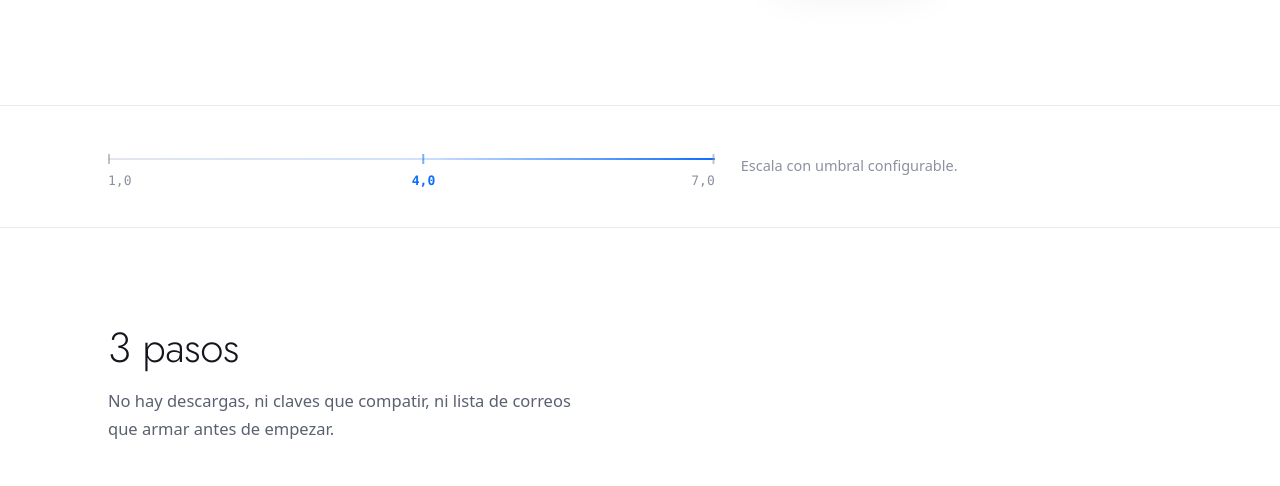
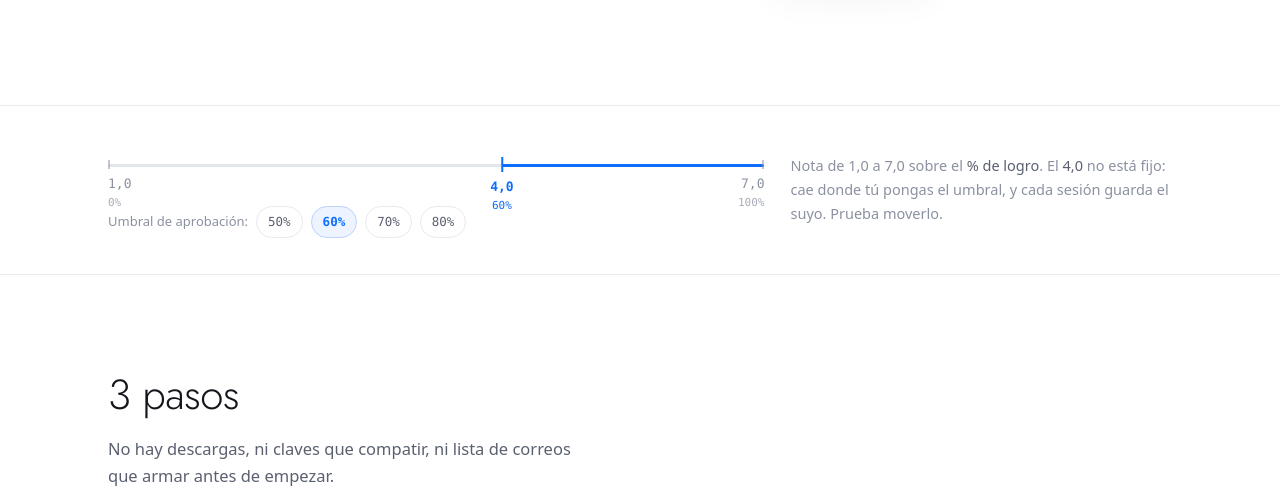
Before and after one commit to rm-2526/fuenti, a Flask app: page / in a window 1280 px wide. Shown: the part 607-1093 px from the top of the page. Run offline with Flask 3, Linux system fonts and the light colour scheme.

Commit message:
Corrige y mejora index.html

```diff
--- a/app/templates/index.html
+++ b/app/templates/index.html
@@ -306,7 +306,17 @@
     /* ------------------------------------------------------- franja escala */
 
     /* Donde la referencia pone logos de clientes, aca va la escala de notas:
-       es un artefacto real del producto y de Chile, no un adorno prestado. */
+       es un artefacto real del producto y de Chile, no un adorno prestado.
+
+       La franja es INTERACTIVA y no usa JavaScript: son radios ocultos y
+       selectores :checked. Se hizo asi a proposito, porque la portada no tiene
+       scripts propios (hay un test que lo vigila) y porque un control de cuatro
+       posiciones no justifica cargar un archivo mas.
+
+       Lo que muestra: el eje horizontal es el % de logro, de 0 a 100. La nota
+       1,0 esta en 0% y la 7,0 en 100%. El 4,0 NO esta fijo: cae exactamente
+       donde el facilitador ponga el umbral. Al tocar los botones se ve moverse,
+       que es justo el punto que el texto solo no alcanza a explicar. */
     .franja {
       border-top: 1px solid var(--linea);
       border-bottom: 1px solid var(--linea);
@@ -320,50 +330,153 @@
       flex-wrap: wrap;
     }
 
+    .escala-demo {
+      flex: 1 1 340px;
+      min-width: 280px;
+    }
+
+    /* Los radios se ocultan a la vista pero NO del teclado: siguen siendo
+       enfocables y se manejan con las flechas, como cualquier grupo de radios. */
+    .escala-radio {
+      position: absolute;
+      width: 1px; height: 1px;
+      overflow: hidden;
+      clip: rect(0 0 0 0);
+      white-space: nowrap;
+    }
+
     .escala-barra {
-      flex: 1 1 300px;
-      min-width: 240px;
       position: relative;
-      height: 46px;
+      height: 58px;
     }
 
     .escala-linea {
       position: absolute;
-      left: 0; right: 0; top: 15px;
-      height: 2px;
-      background: linear-gradient(90deg, #e3e6ec 0%, #cfe0ff 52%, var(--azul) 100%);
+      left: 0; right: 0; top: 22px;
+      height: 3px;
       border-radius: 2px;
+      background: #e3e6ec;
+      transition: background .25s ease;
     }
 
+    /* Extremos: nota arriba, porcentaje abajo. */
     .escala-hito {
+      position: absolute;
+      top: 0;
+      font-family: var(--mono);
+      font-size: 13px;
+      color: var(--tinta-3);
+      text-align: center;
+    }
+    .escala-hito::before {
+      content: "";
+      display: block;
+      width: 2px; height: 9px;
+      background: currentColor;
+      margin: 18px auto 4px;
+      opacity: .5;
+    }
+    .escala-hito .pct { display: block; font-size: 11px; opacity: .75; }
+
+    .escala-hito-1 { left: 0; text-align: left; }
+    .escala-hito-1::before { margin-left: 0; }
+    .escala-hito-7 { right: 0; text-align: right; }
+    .escala-hito-7::before { margin-right: 0; }
+
+    /* El 4,0: el unico que se mueve. */
+    .escala-umbral {
       position: absolute;
       top: 0;
       transform: translateX(-50%);
       text-align: center;
       font-family: var(--mono);
       font-size: 13px;
+      font-weight: 600;
+      color: var(--azul);
+      transition: left .25s cubic-bezier(.22,.61,.36,1);
+      white-space: nowrap;
+    }
+    .escala-umbral::before {
+      content: "";
+      display: block;
+      width: 2px; height: 15px;
+      background: var(--azul);
+      margin: 15px auto 4px;
+    }
+    .escala-umbral .pct { display: block; font-size: 11px; font-weight: 500; }
+    .escala-umbral .pct span { display: none; }
+
+    /* Botonera. */
+    .escala-opciones {
+      display: flex;
+      align-items: center;
+      gap: 8px;
+      flex-wrap: wrap;
+      margin-top: 6px;
+      font-size: 13px;
       color: var(--tinta-3);
     }
-    .escala-hito::before {
-      content: "";
-      display: block;
-      width: 2px; height: 10px;
-      background: currentColor;
-      margin: 11px auto 6px;
-      opacity: .55;
+    .escala-opciones label {
+      font-family: var(--mono);
+      font-size: 12.5px;
+      padding: 5px 11px;
+      border: 1px solid var(--linea);
+      border-radius: 999px;
+      cursor: pointer;
+      color: var(--tinta-2);
+      transition: border-color .18s ease, background-color .18s ease, color .18s ease;
     }
-    .escala-hito-1 { left: 0; transform: translateX(0); text-align: left; }
-    .escala-hito-1::before { margin-left: 0; }
-    .escala-hito-4 { left: 52%; color: var(--azul); font-weight: 600; }
-    .escala-hito-7 { left: 100%; transform: translateX(-100%); text-align: right; }
-    .escala-hito-7::before { margin-right: 0; }
+    .escala-opciones label:hover { border-color: #c9d3e6; }
+
+    /* Estado por cada opcion: mueve el 4,0, tine la barra hasta ahi y marca el
+       boton activo. Cuatro bloques casi iguales; es el precio de no usar JS. */
+    #umbral-50:checked ~ .escala-barra .escala-umbral { left: 50%; }
+    #umbral-60:checked ~ .escala-barra .escala-umbral { left: 60%; }
+    #umbral-70:checked ~ .escala-barra .escala-umbral { left: 70%; }
+    #umbral-80:checked ~ .escala-barra .escala-umbral { left: 80%; }
+
+    #umbral-50:checked ~ .escala-barra .escala-umbral .pct .p50,
+    #umbral-60:checked ~ .escala-barra .escala-umbral .pct .p60,
+    #umbral-70:checked ~ .escala-barra .escala-umbral .pct .p70,
+    #umbral-80:checked ~ .escala-barra .escala-umbral .pct .p80 { display: inline; }
+
+    #umbral-50:checked ~ .escala-barra .escala-linea {
+      background: linear-gradient(90deg, #e3e6ec 0 50%, var(--azul) 50% 100%);
+    }
+    #umbral-60:checked ~ .escala-barra .escala-linea {
+      background: linear-gradient(90deg, #e3e6ec 0 60%, var(--azul) 60% 100%);
+    }
+    #umbral-70:checked ~ .escala-barra .escala-linea {
+      background: linear-gradient(90deg, #e3e6ec 0 70%, var(--azul) 70% 100%);
+    }
+    #umbral-80:checked ~ .escala-barra .escala-linea {
+      background: linear-gradient(90deg, #e3e6ec 0 80%, var(--azul) 80% 100%);
+    }
+
+    #umbral-50:checked ~ .escala-opciones label[for="umbral-50"],
+    #umbral-60:checked ~ .escala-opciones label[for="umbral-60"],
+    #umbral-70:checked ~ .escala-opciones label[for="umbral-70"],
+    #umbral-80:checked ~ .escala-opciones label[for="umbral-80"] {
+      background: var(--azul-tinte);
+      border-color: #bcd3ff;
+      color: var(--azul);
+      font-weight: 600;
+    }
+
+    /* Foco visible al recorrer con el teclado. */
+    .escala-radio:focus-visible + label,
+    .escala-radio:focus-visible ~ .escala-opciones label[for] {
+      outline: 2px solid var(--azul);
+      outline-offset: 2px;
+    }
 
     .escala-nota {
-      flex: 1 1 300px;
+      flex: 1 1 280px;
       font-size: 14.5px;
       color: var(--tinta-3);
-      max-width: 52ch;
+      max-width: 46ch;
     }
+    .escala-nota strong { color: var(--tinta-2); font-weight: 500; }
 
     /* ----------------------------------------------------------- secciones */
 
@@ -642,14 +755,38 @@
 
     <section class="franja">
       <div class="envoltura escala">
-        <div class="escala-barra">
-          <span class="escala-linea"></span>
-          <span class="escala-hito escala-hito-1">1,0</span>
-          <span class="escala-hito escala-hito-4">4,0</span>
-          <span class="escala-hito escala-hito-7">7,0</span>
+        {# Control sin JavaScript: radios + :checked. Ver el CSS de arriba. #}
+        <div class="escala-demo">
+          <input class="escala-radio" type="radio" name="umbral" id="umbral-50">
+          <input class="escala-radio" type="radio" name="umbral" id="umbral-60" checked>
+          <input class="escala-radio" type="radio" name="umbral" id="umbral-70">
+          <input class="escala-radio" type="radio" name="umbral" id="umbral-80">
+
+          <div class="escala-barra">
+            <span class="escala-linea"></span>
+            <span class="escala-hito escala-hito-1">1,0<span class="pct">0%</span></span>
+            <span class="escala-umbral">
+              4,0
+              <span class="pct">
+                <span class="p50">50%</span><span class="p60">60%</span><span class="p70">70%</span><span class="p80">80%</span>
+              </span>
+            </span>
+            <span class="escala-hito escala-hito-7">7,0<span class="pct">100%</span></span>
+          </div>
+
+          <div class="escala-opciones">
+            <span>Umbral de aprobación:</span>
+            <label for="umbral-50">50%</label>
+            <label for="umbral-60">60%</label>
+            <label for="umbral-70">70%</label>
+            <label for="umbral-80">80%</label>
+          </div>
         </div>
+
         <p class="escala-nota">
-          Escala con umbral configurable.
+          Nota de 1,0 a 7,0 sobre el <strong>% de logro</strong>. El
+          <strong>4,0</strong> no está fijo: cae donde tú pongas el umbral, y
+          cada sesión guarda el suyo. Prueba moverlo.
         </p>
       </div>
     </section>
```
Also changed, not shown: tests/test_index.py (+41 -0 lines).
